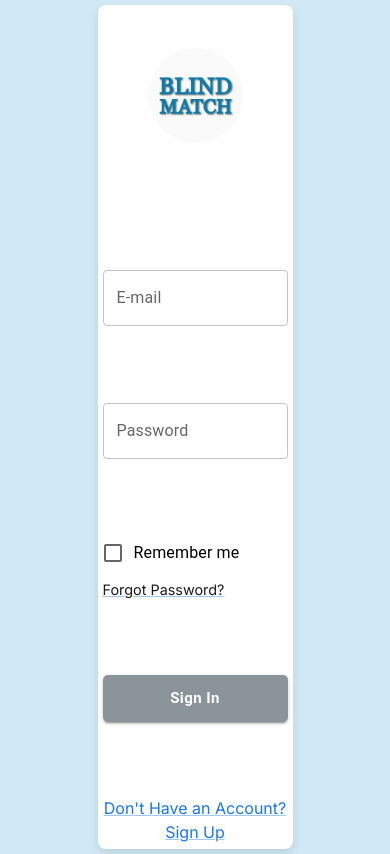
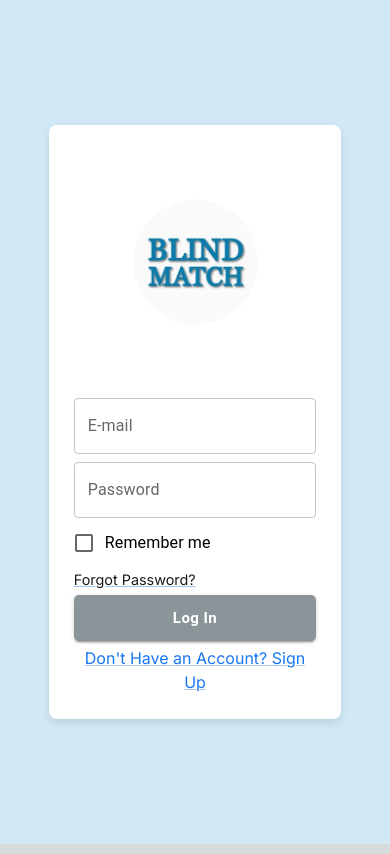
Before and after one commit to Colomba03/blindmatch-frontend, a Next.js app: page /profile in a window 390 px wide. Built offline with nearby package versions, Linux system fonts and the light colour scheme.

Commit message:
front end mobile compatible test

```diff
--- a/src/app/forgot-password/page.js
+++ b/src/app/forgot-password/page.js
@@ -20,8 +20,7 @@ export default function ForgotPasswordPage() {
     return () => window.removeEventListener('resize', handleResize);
   }, []);
 
-  const dynamicWidth = Math.min(windowWidth * 0.5, 400) ;
-  const dynamicHeight = Math.min(windowHeight * 0.5, 300);
+  const dynamicWidth = Math.min(windowWidth * 0.8, 400);
 
   const styles = {
     container: {
@@ -36,8 +35,8 @@ export default function ForgotPasswordPage() {
       padding: '40px',
       borderRadius: '8px',
       boxShadow: '0 4px 8px rgba(0, 0, 0, 0.1)',
-      width: `${dynamicWidth}px`, // Dynamic width
-      height: `${dynamicHeight}px`, // Dynamic height
+      width: `${dynamicWidth}px`,
+      height: `95%`,
       boxSizing: 'border-box',
       display: 'flex',
       flexDirection: 'column',
@@ -75,7 +74,7 @@ export default function ForgotPasswordPage() {
     <div style={styles.container}>
       <Paper elevation={3} style={styles.paper}>
         <form onSubmit={handleSubmit}>
-          <h2 style={styles.title}>Forgot Your Password?</h2>
+          <h2 style={styles.title}>Reset your password</h2>
           <TextField
             style={styles.textField}
             label="E-mail"
--- a/src/app/profile/page.js
+++ b/src/app/profile/page.js
@@ -25,8 +25,7 @@ export default function ProfilePage() {
     return () => window.removeEventListener('resize', handleResize);
   }, []);
 
-  const dynamicWidth = Math.min(windowWidth * 0.5, 400);
-  const dynamicHeight = Math.max(windowHeight, 500);
+  const dynamicWidth = windowWidth*0.75
 
   const styles = {
     container: {
@@ -41,11 +40,11 @@ export default function ProfilePage() {
     },
     formContainer: {
       backgroundColor: 'white',
-      padding: '5px',
+      padding: '25px',
       borderRadius: '8px',
       boxShadow: '0 4px 8px rgba(0, 0, 0, 0.1)',
       width: `${dynamicWidth}px`,
-      height: `${dynamicHeight}px`,
+      height: `85%`,
       boxSizing: 'border-box',
       margin: 'auto',
       display: 'flex',
@@ -61,7 +60,8 @@ export default function ProfilePage() {
     textField: {
       margin: '4px',
       width: '100%',
-      boxSizing: 'border-box'
+      boxSizing: 'border-box',
+      borderRadius: '5px',
     },
     button: {
       marginTop: '5px',
@@ -134,7 +134,7 @@ export default function ProfilePage() {
           </Link>
         </div>
         <Button style={styles.button} variant="contained" fullWidth>
-          Sign In
+          Log In
         </Button>
         <Link href="/profile/signup" style={styles.link} underline="always">
           Don't Have an Account? Sign Up
```
